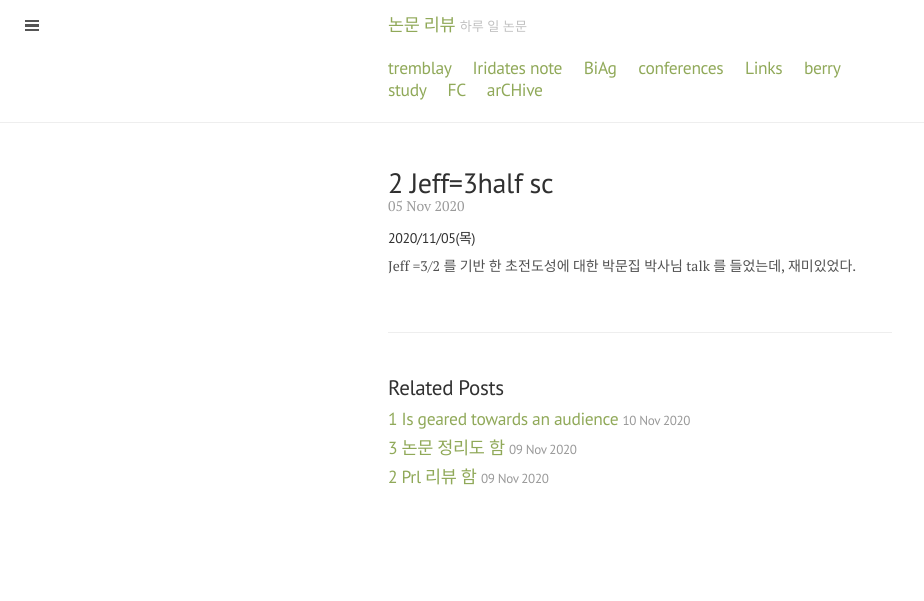
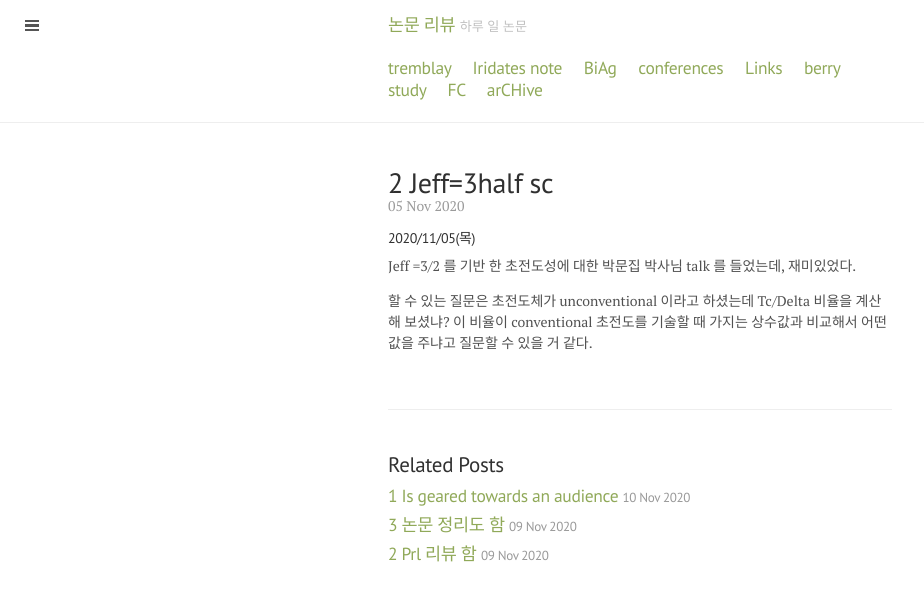
Before and after one commit to qkrwlsghdcjsworlt/work, a Jekyll site: the page built from _posts/2020/2020-11-05-2-Jeff=3half SC.markdown, in a window 1280 px wide. Shown: the top 601 px of the page, without its empty margins (0-924 px from the left). Built offline with Jekyll 4.4.1, drawn with Linux system fonts in a browser that asks for light colours; our own code applies the rules of GitHub Pages for plain Markdown files.

Commit message:
“update”

```diff
--- a/_posts/2020/2020-11-05-2-Jeff=3half SC.markdown
+++ b/_posts/2020/2020-11-05-2-Jeff=3half SC.markdown
@@ -12,3 +12,5 @@ CATEGORIES: LIFE
 
 
 Jeff =3/2 를 기반 한 초전도성에 대한 박문집 박사님 talk 를 들었는데, 재미있었다.
+
+할 수 있는 질문은 초전도체가 unconventional 이라고 하셨는데 Tc/Delta 비율을 계산해 보셨냐? 이 비율이 conventional 초전도를 기술할 때 가지는 상수값과 비교해서 어떤 값을 주냐고 질문할 수 있을 거 같다.
```
Also changed, not shown: 2 other files.
